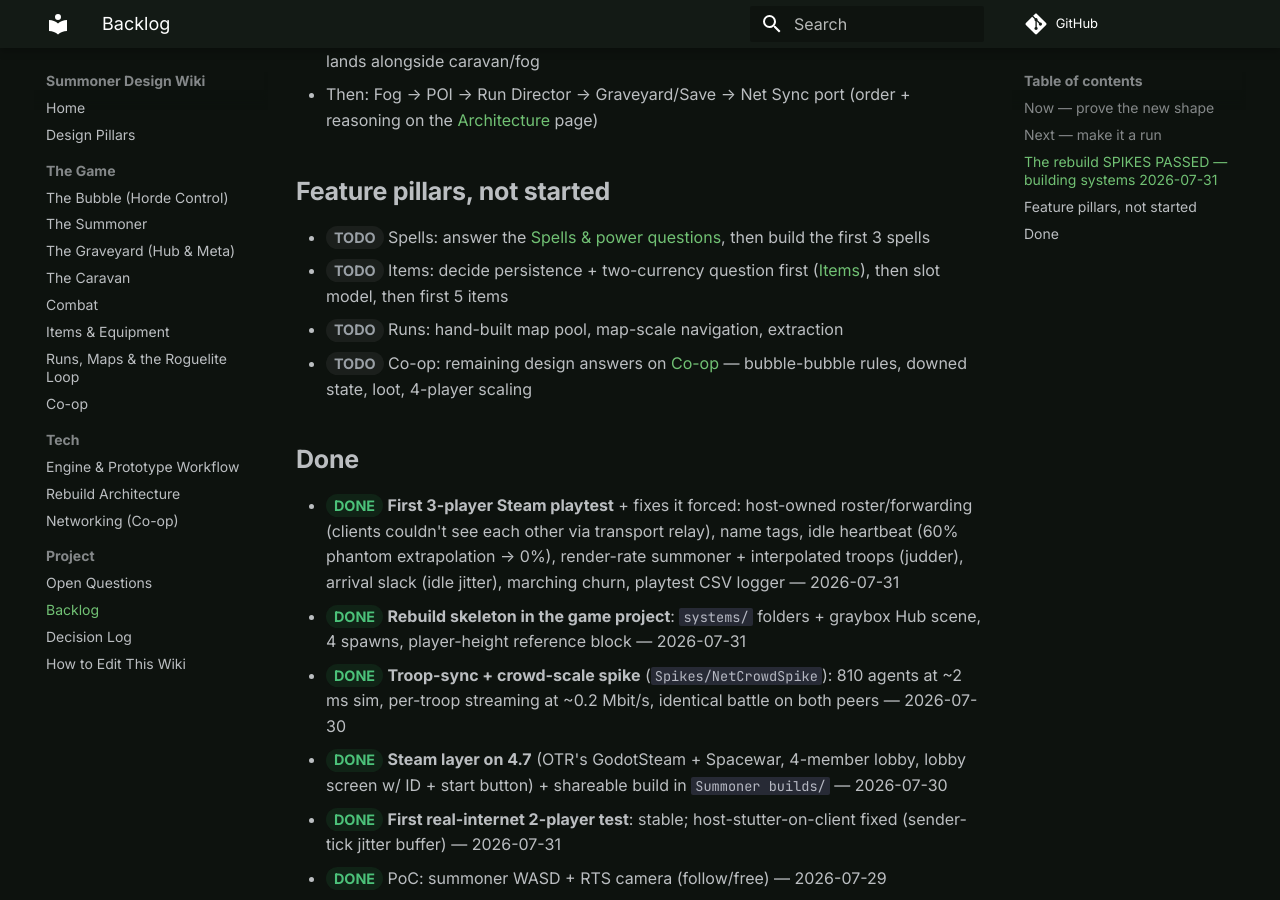
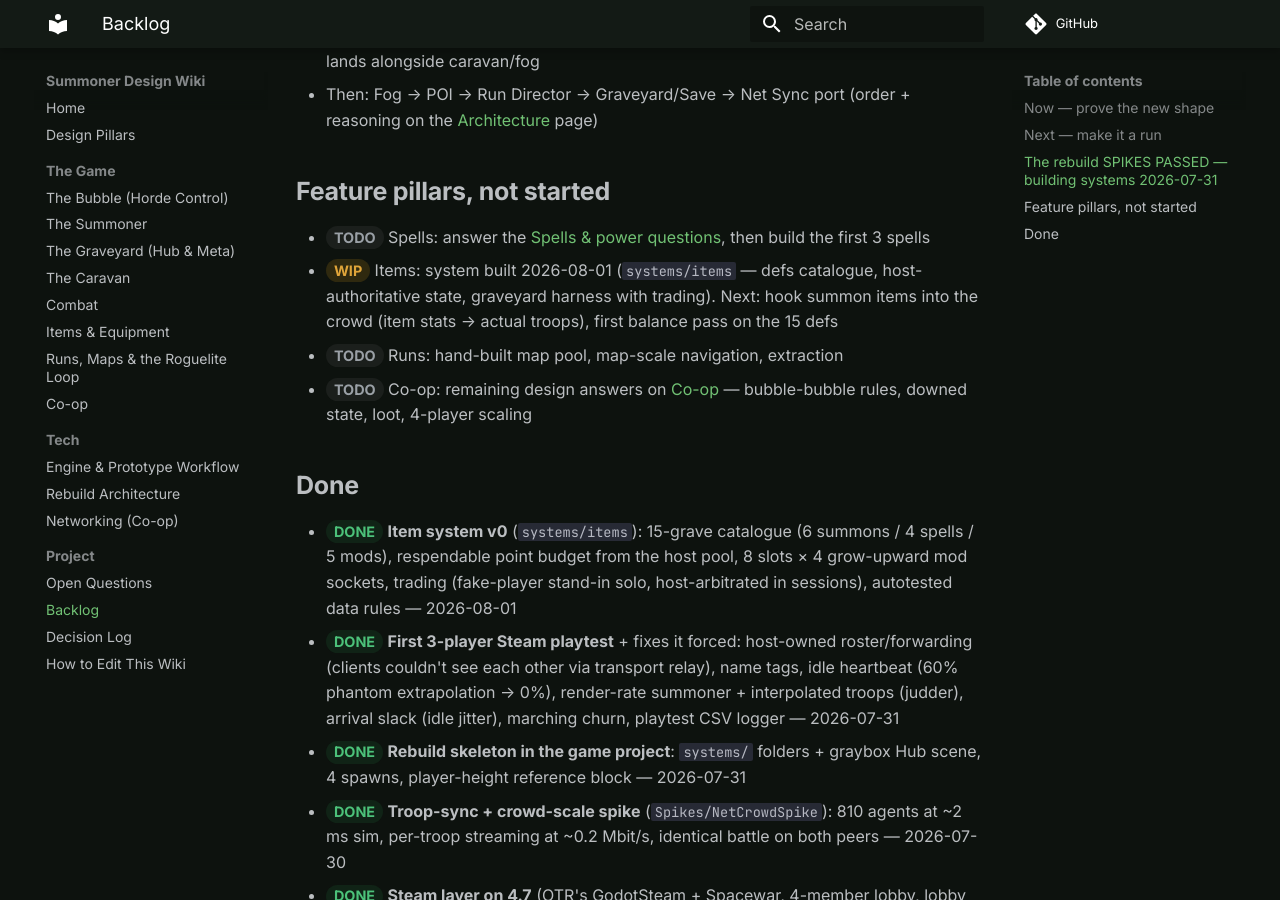
Before and after one commit to cap7n/SummonerWebsite, an MkDocs documentation site: the page built from docs/project/backlog.md, in a window 1280 px wide and 900 px high, scrolled down 1418 px. Built offline with MkDocs 1.6.1 and Material for MkDocs 9.7.7, drawn with Linux system fonts in a browser that asks for light colours; comment, search, counter and statistics services are not loaded.

Commit message:
Backlog: item system v0 landed
Co-Authored-By: Claude Fable 5 <noreply@anthropic.com>

```diff
--- a/docs/project/backlog.md
+++ b/docs/project/backlog.md
@@ -36,12 +36,13 @@ Both blocking spikes are done (`Spikes/NetCrowdSpike`) and the [Architecture](..
 ## Feature pillars, not started
 
 - <span class="pill todo">TODO</span> Spells: answer the [Spells & power questions](open-questions.md#spells--power), then build the first 3 spells
-- <span class="pill todo">TODO</span> Items: decide persistence + two-currency question first ([Items](../game/items.md)), then slot model, then first 5 items
+- <span class="pill wip">WIP</span> Items: system built 2026-08-01 (`systems/items` — defs catalogue, host-authoritative state, graveyard harness with trading). Next: hook summon items into the crowd (item stats → actual troops), first balance pass on the 15 defs
 - <span class="pill todo">TODO</span> Runs: hand-built map pool, map-scale navigation, extraction
 - <span class="pill todo">TODO</span> Co-op: remaining design answers on [Co-op](../game/coop.md) — bubble-bubble rules, downed state, loot, 4-player scaling
 
 ## Done
 
+- <span class="pill done">DONE</span> **Item system v0** (`systems/items`): 15-grave catalogue (6 summons / 4 spells / 5 mods), respendable point budget from the host pool, 8 slots × 4 grow-upward mod sockets, trading (fake-player stand-in solo, host-arbitrated in sessions), autotested data rules — 2026-08-01
 - <span class="pill done">DONE</span> **First 3-player Steam playtest** + fixes it forced: host-owned roster/forwarding (clients couldn't see each other via transport relay), name tags, idle heartbeat (60% phantom extrapolation → 0%), render-rate summoner + interpolated troops (judder), arrival slack (idle jitter), marching churn, playtest CSV logger — 2026-07-31
 - <span class="pill done">DONE</span> **Rebuild skeleton in the game project**: `systems/` folders + graybox Hub scene, 4 spawns, player-height reference block — 2026-07-31
 - <span class="pill done">DONE</span> **Troop-sync + crowd-scale spike** (`Spikes/NetCrowdSpike`): 810 agents at ~2 ms sim, per-troop streaming at ~0.2 Mbit/s, identical battle on both peers — 2026-07-30
```
